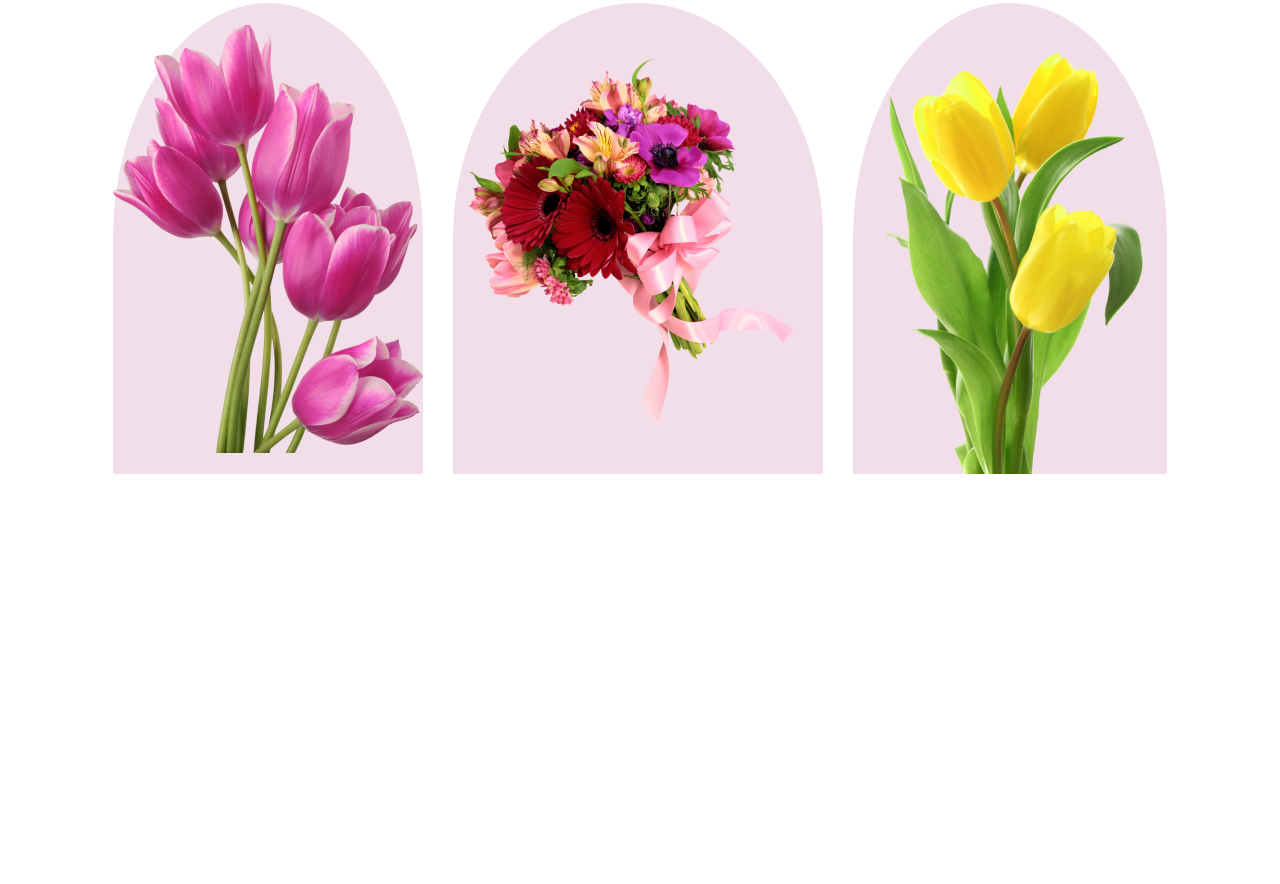
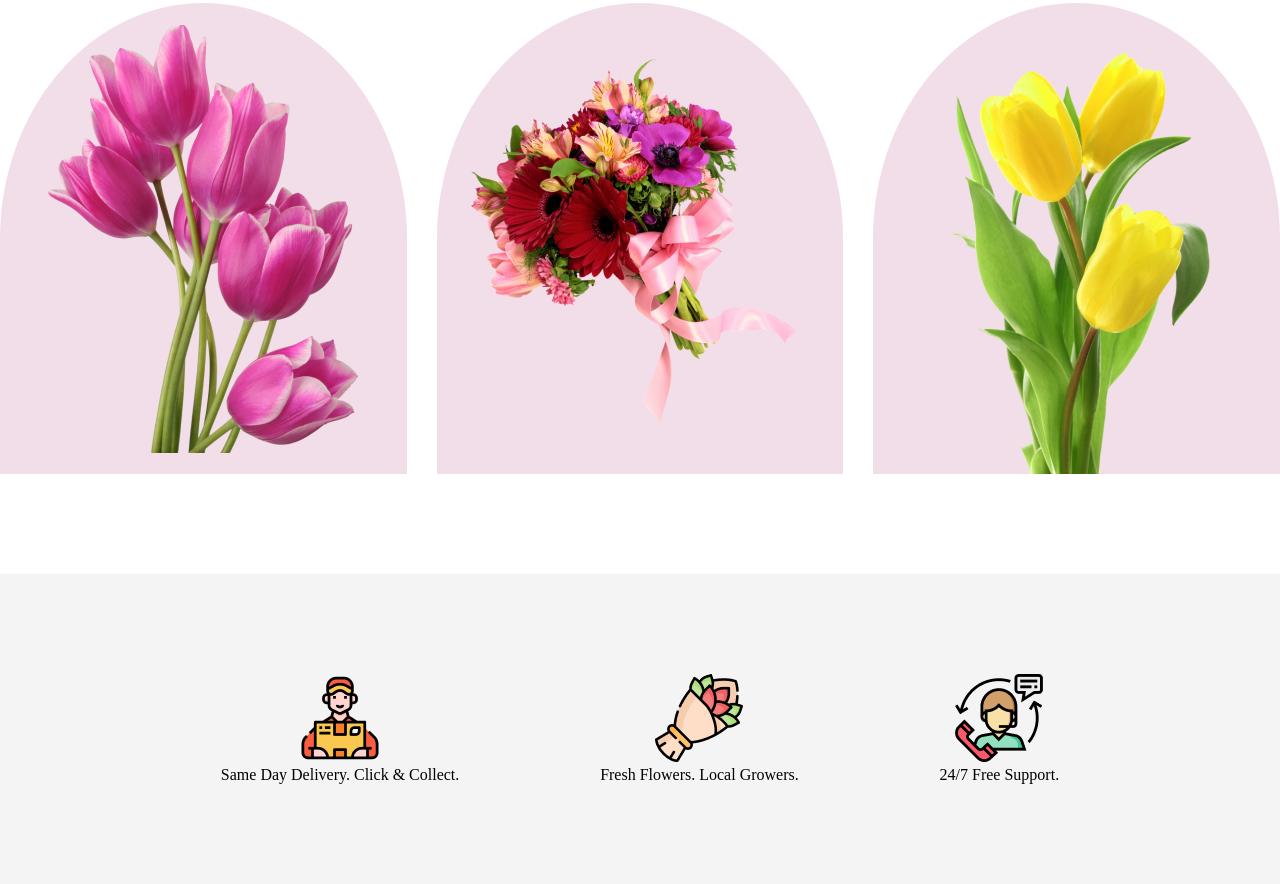
Before and after one commit to rudra0700/flower-nook, a plain HTML site: page index.html in a window 1280 px wide. Shown: the part 937-1821 px from the top of the page. Before the commit the page ends 1411 px from the top, so only its background shows below. Drawn offline with Linux system fonts and the light colour scheme.

Commit message:
feat: delivered section added

```diff
--- a/index.html
+++ b/index.html
@@ -36,6 +36,22 @@
                 </div>
             </div>
         </section>
+        <section class="delivery">
+            <div class="delivery-container">
+                <div class="first-delivery">
+                    <img src="./Flower Asset/Group 57.png" alt="delivery boy image">
+                    <p>Same Day Delivery. Click & Collect.</p>
+                </div>
+                <div class="second-delivery">
+                    <img src="./Flower Asset/Group 58.png" alt="flower image">
+                    <p>Fresh Flowers. Local Growers.</p>
+                </div>
+                <div class="third-delivery">
+                    <img src="./Flower Asset/Group 59.png" alt="support image">
+                    <p>24/7 Free Support.</p>
+                </div>
+            </div>
+        </section>
     </main>
     <footer>
 
--- a/styles/style.css
+++ b/styles/style.css
@@ -73,6 +73,24 @@ header{
   display: flex;
   justify-content: center;
   align-items: center;
+  width: 33%;
+}
+
+/* delivery section */
+.delivery{
+  max-width: 1440px;
+  background-color: #F4F4F4;
+  padding: 100px;
+  margin: 0 auto;
+  margin-top: 100px;
+}
+.delivery-container{
+  display: flex;
+  justify-content: space-evenly;
+  gap: 20px;
+}
+.first-delivery, .second-delivery, .third-delivery{
+  text-align: center;
 }
 
 
```
